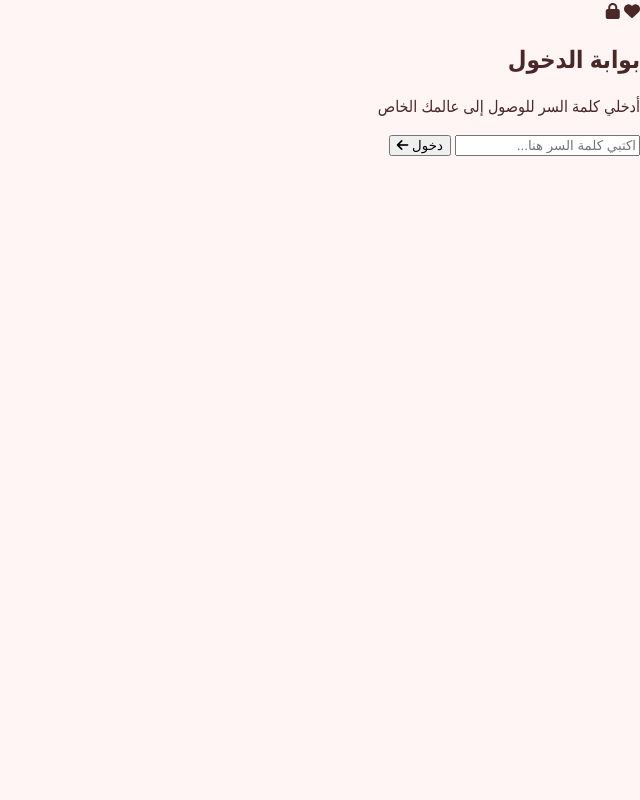
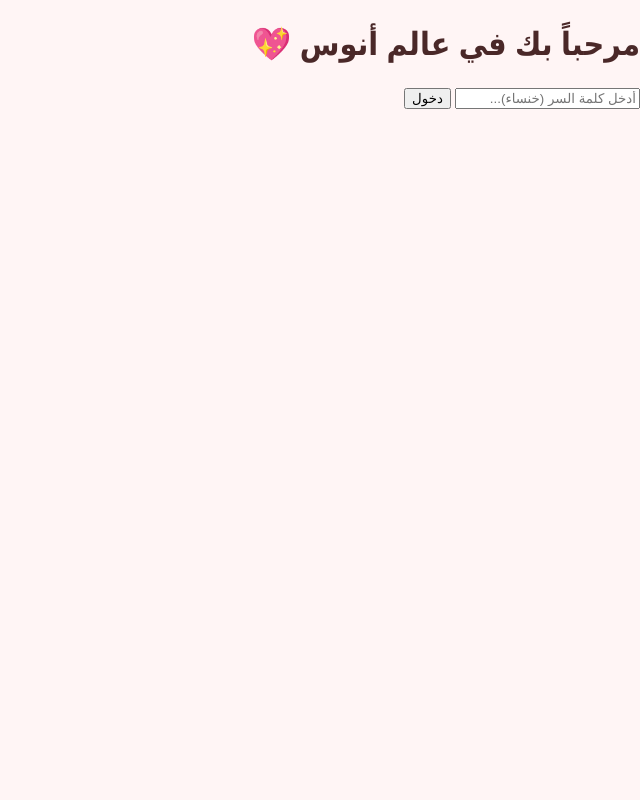
Before and after one commit to anas-km1437/Anas_Bot, a Flask app: page / in a window 1280 px wide. Shown: the whole page, without its empty margins (640-1280 px from the left). Run offline with Flask 3, Linux system fonts and the light colour scheme.

Commit message:
Update login.html

```diff
--- a/anos_bot/templates/login.html
+++ b/anos_bot/templates/login.html
@@ -2,28 +2,20 @@
 <html lang="ar" dir="rtl">
 <head>
     <meta charset="UTF-8">
-    <meta name="viewport" content="width=device-width, initial-scale=1.0, maximum-scale=1.0, user-scalable=no">
-    <title>بوابة الدخول</title>
+    <meta name="viewport" content="width=device-width, initial-scale=1.0">
+    <title>تسجيل الدخول - أنوس</title>
     <link rel="stylesheet" href="{{ url_for('static', filename='style.css') }}">
-    <link href="https://cdnjs.cloudflare.com/ajax/libs/font-awesome/6.0.0/css/all.min.css" rel="stylesheet">
 </head>
-<body class="login-body">
+<body class="dark-mode login-body">
     <div class="login-container">
-        <div class="login-header">
-            <div class="heart-lock">
-                <i class="fa-solid fa-heart"></i>
-                <i class="fa-solid fa-lock lock-icon"></i>
-            </div>
-            <h2>بوابة الدخول</h2>
-            <p>أدخلي كلمة السر للوصول إلى عالمك الخاص</p>
-        </div>
-        <form method="POST" class="login-form">
-            <input type="password" name="password" placeholder="اكتبي كلمة السر هنا..." autocomplete="off" required>
-            <button type="submit">دخول <i class="fa-solid fa-arrow-left"></i></button>
-            {% if error %}
+        <h1>مرحباً بك في عالم أنوس 💖</h1>
+        <form method="POST">
+            <input type="password" name="password" placeholder="أدخل كلمة السر (خنساء)..." required>
+            <button type="submit" class="btn">دخول</button>
+        </form>
+        {% if error %}
             <p class="error-msg">{{ error }}</p>
-            {% endif %}
-        </form>
+        {% endif %}
     </div>
 </body>
 </html>
```
